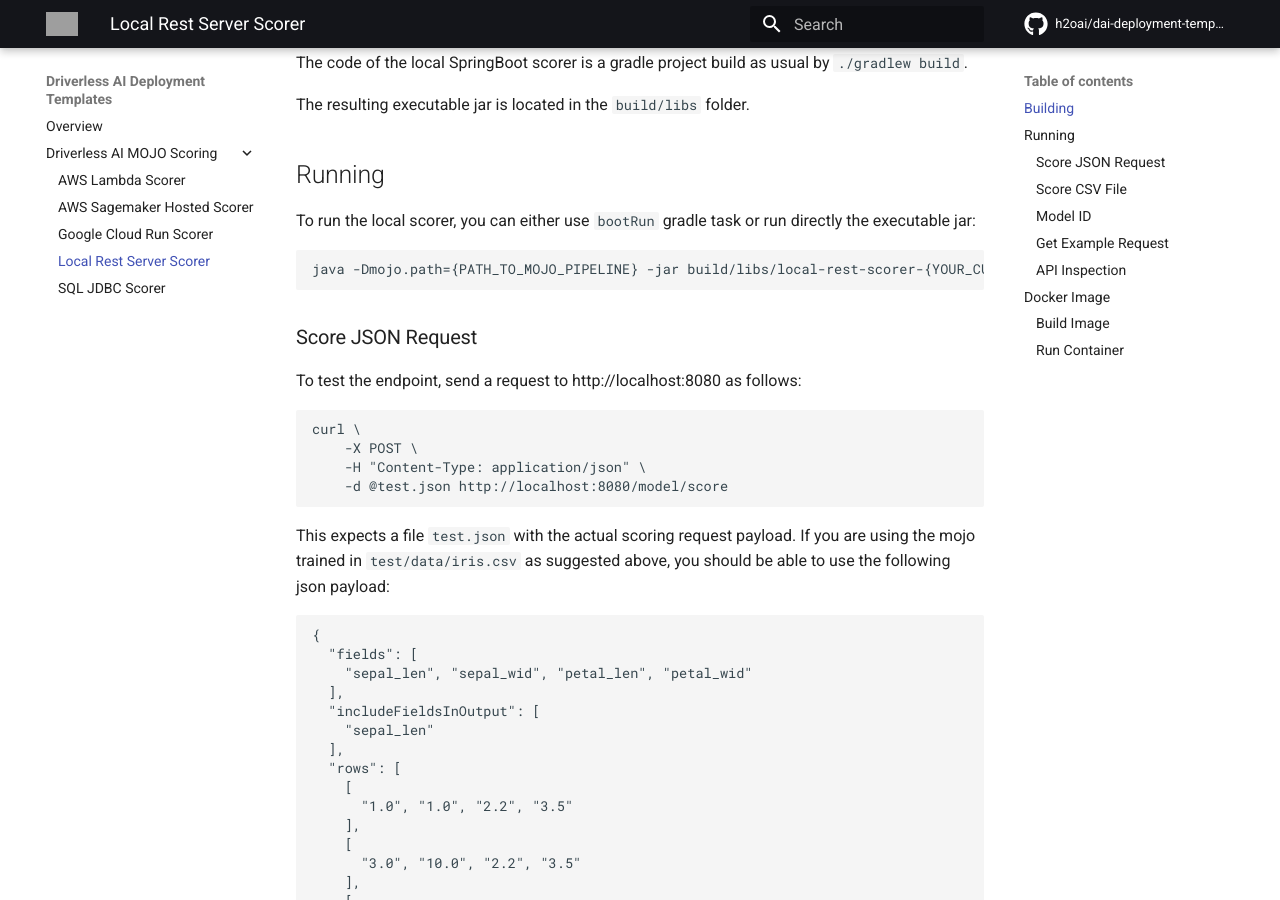
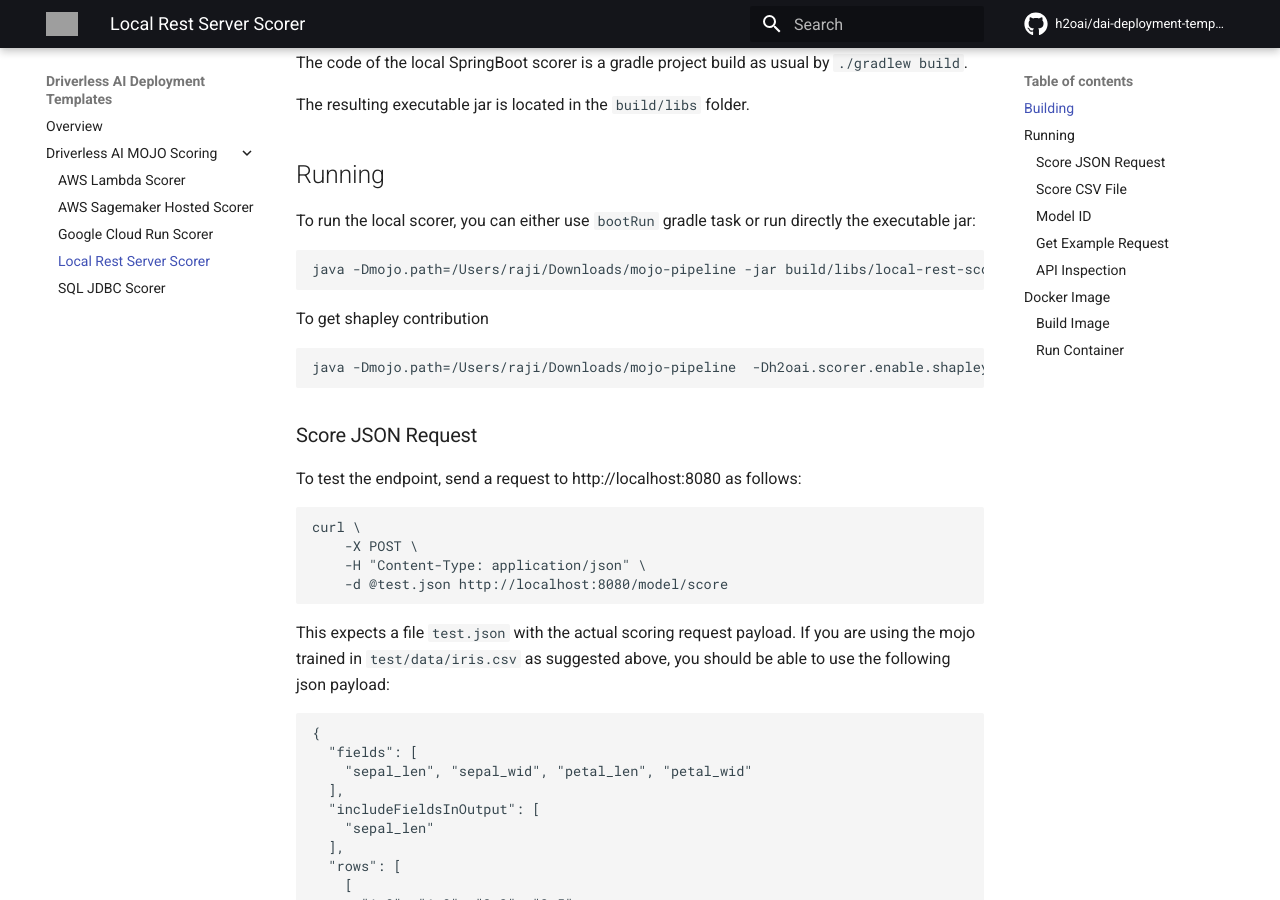
Before and after one commit to h2oai/mlops-dai-runtimes, an MkDocs documentation site: the page built from docs/local-rest-scorer.md, in a window 1280 px wide and 900 px high, scrolled down 406 px. Built offline with MkDocs 1.6.1 and Material for MkDocs 9.7.7, drawn with Linux system fonts in a browser that asks for light colours; a script that is not in the unit is left out; comment, search, counter and statistics services are not loaded; grey boxes are pictures that could not be loaded.

Commit message:
added a boolean to enable shapley

````diff
--- a/docs/local-rest-scorer.md
+++ b/docs/local-rest-scorer.md
@@ -16,7 +16,11 @@
 To run the local scorer, you can either use `bootRun` gradle task or run directly the executable jar:
 
 ```bash
-java -Dmojo.path={PATH_TO_MOJO_PIPELINE} -jar build/libs/local-rest-scorer-{YOUR_CURRENT_VERSION}-boot.jar
+java -Dmojo.path=/Users/raji/Downloads/mojo-pipeline -jar build/libs/local-rest-scorer-{YOUR_CURRENT_VERSION}-boot.jar
+```
+To get shapley contribution
+```bash
+java -Dmojo.path=/Users/raji/Downloads/mojo-pipeline  -Dh2oai.scorer.enable.shapley=true -jar build/libs/local-rest-scorer-{YOUR_CURRENT_VERSION}-boot.jar
 ```
 
 ### Score JSON Request
````
Also changed, not shown: local-rest-scorer/README.md (+26 -0 lines), 1 other file.
